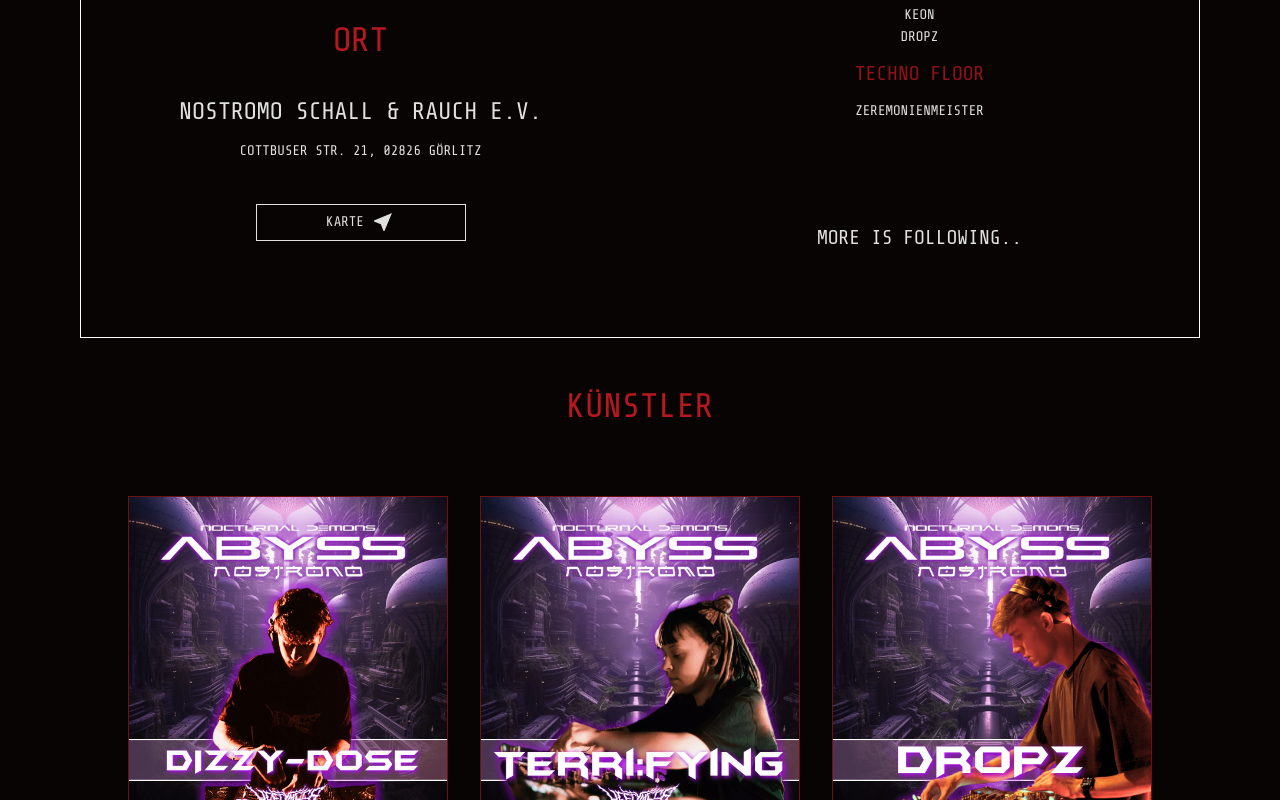
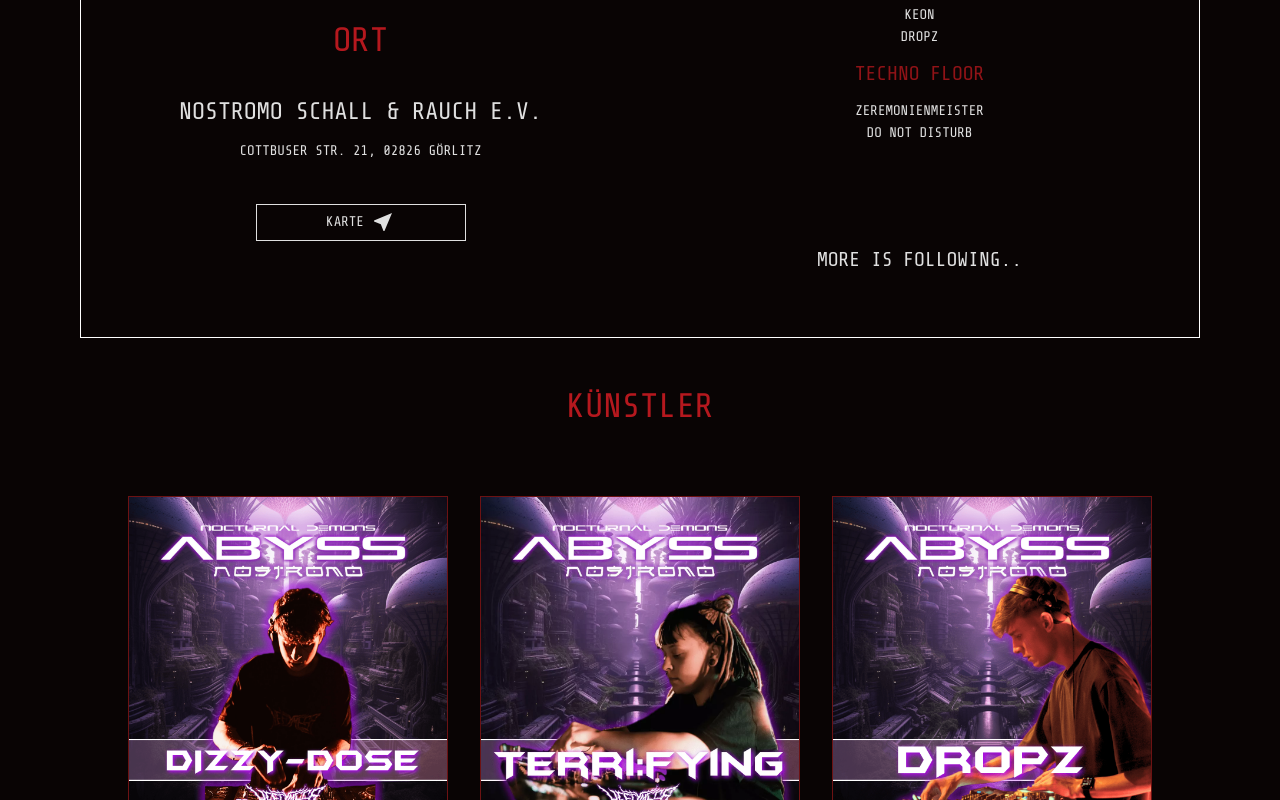
Before and after one commit to Waescheklammer/NocturnalDemons, a React (Create React App) app: page /details in a window 1280 px wide. Shown: the part 1200-2000 px from the top of the page. Built offline with nearby package versions, Linux system fonts and the light colour scheme.

Commit message:
added hedgehog girl

```diff
--- a/src/data/eventinfo/Acts.ts
+++ b/src/data/eventinfo/Acts.ts
@@ -124,14 +124,14 @@ export const acts: Act[] = [
     img: "/images/artists/zeremonien.webp",
   },
   {
-    name: "",
-    genre: Genre.neurofunk,
+    name: "DO NOT DISTURB",
+    genre: Genre.techno,
     label: "",
     nationality: Nationality.cz,
-    city: "",
+    city: "Prague",
     soundcloudLink: "",
-    instagramLink: "",
-    img: "",
+    instagramLink: "https://www.instagram.com/evieovocna/",
+    img: "/images/artists/disturb.webp",
   },
   {
     name: "",
--- a/src/data/eventinfo/LineUpData.ts
+++ b/src/data/eventinfo/LineUpData.ts
@@ -60,6 +60,11 @@ export const lineUpData: LineUp = {
           name : "Zeremonienmeister",
           time: "2323we",
           genre: "Techno"
+        },
+        {
+          name : "DO NOT DISTURB",
+          time: "2323we",
+          genre: "Techno"
         }
       ]
     }
```
Also changed, not shown: public/images/artists/bounty.webp (added), public/images/artists/hefty.webp (added).
